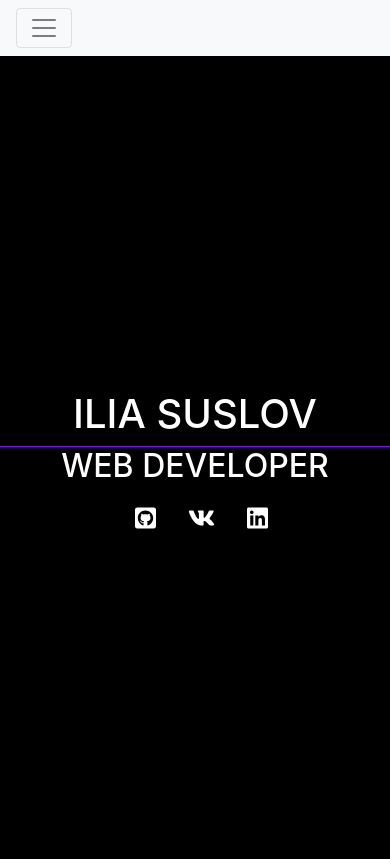
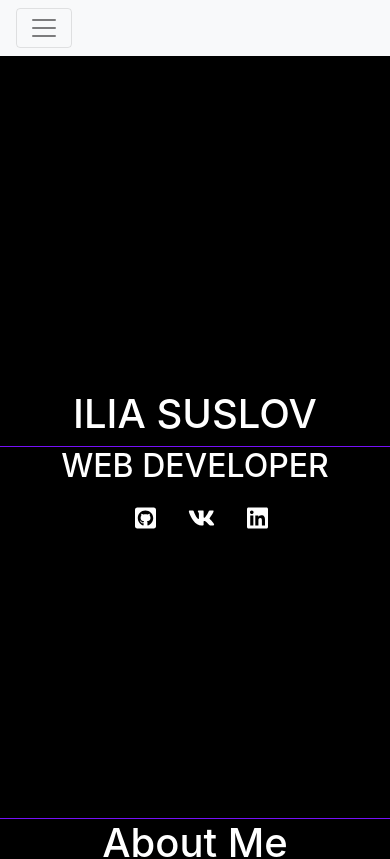
Before and after one commit to IliaSuslov/Portfolio, a React (Create React App) app: page / in a window 390 px wide. Shown: the top 859 px of the page. Built offline with nearby package versions, Linux system fonts and the light colour scheme.

Commit message:
image mobile upd
image mobile upd

```diff
--- a/src/components/Image/image.css
+++ b/src/components/Image/image.css
@@ -24,6 +24,9 @@
        .name {
          text-align: center;
          width: 100%;
-         height: auto;
+       }
+       .body{
+         height: 100%;
+         padding-bottom: 70%;
        }
      }
--- a/src/small_projects/camera/camera.js
+++ b/src/small_projects/camera/camera.js
@@ -9,7 +9,6 @@ function CameraWeb() {
     return (
         <div>
             <label>
-
                 <input
                     type='file'
                     accept="image/*"
```
